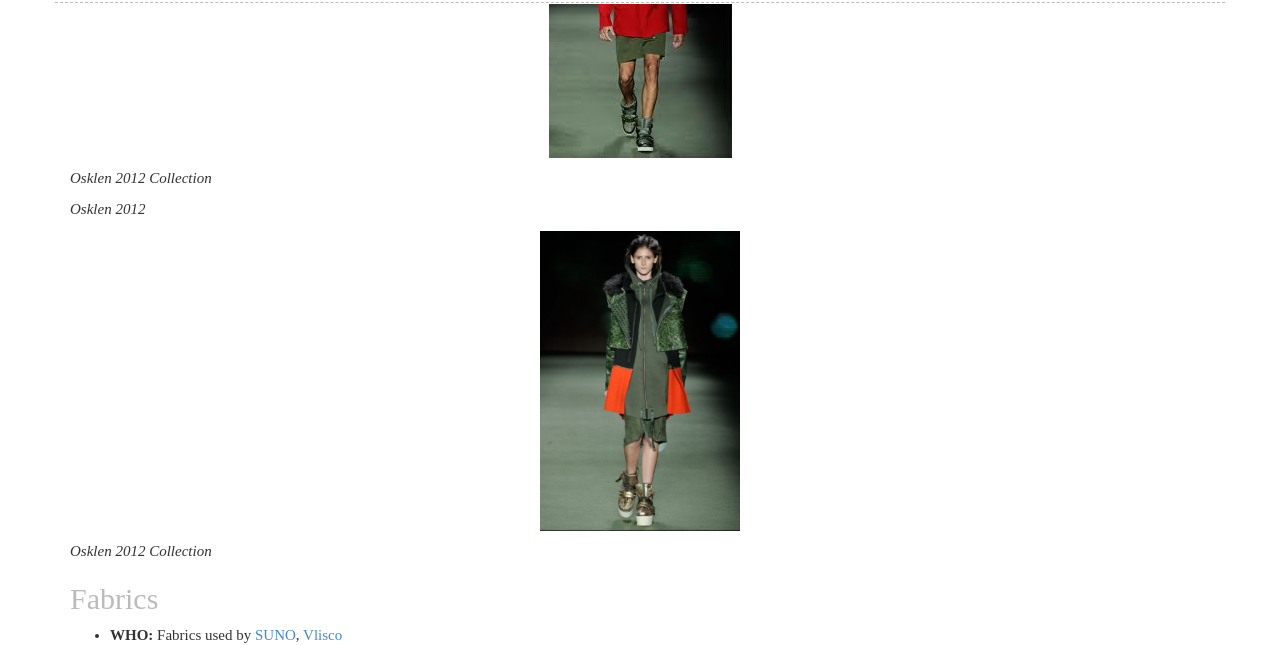
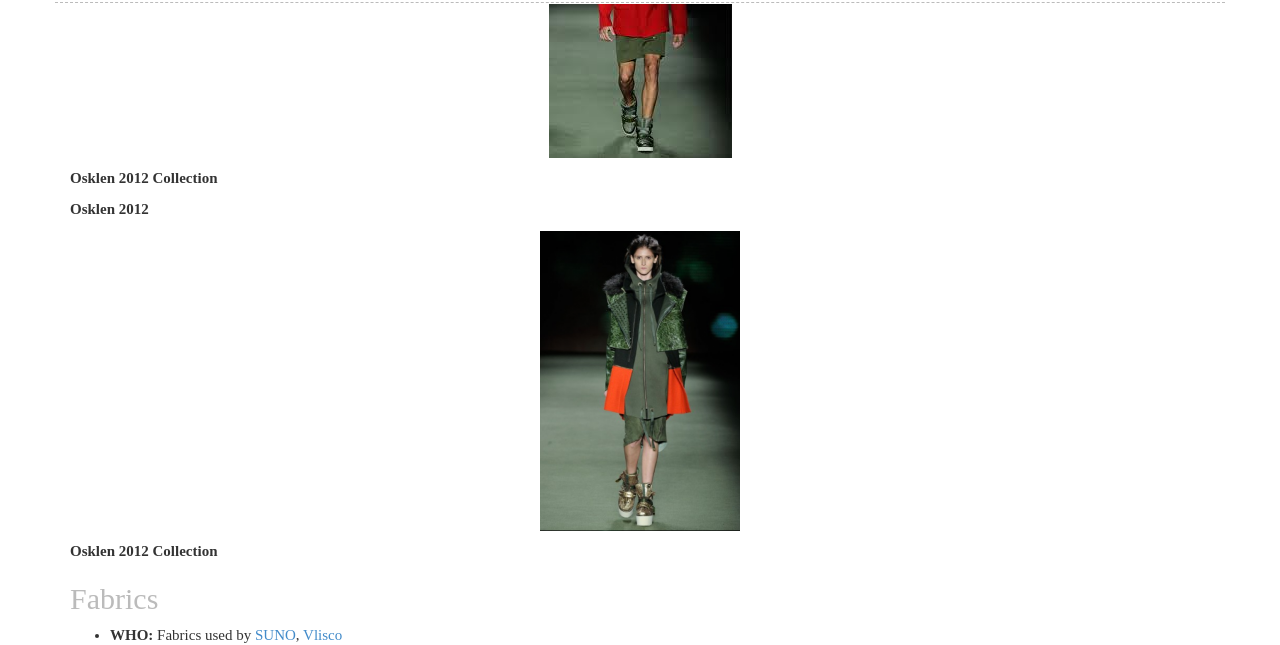
Before and after one commit to seattlemuses/seattlemuses.github.io, a Jekyll site: the page built from _posts/2012-06-20-brands-fabrics-and-designers-that-inspire-us.md, in a window 1280 px wide and 900 px high, scrolled down 638 px. Shown: the part 87-732 px from the top of the window. Built offline with Jekyll 4.4.1, drawn with Linux system fonts in a browser that asks for light colours; nearby versions of some CDN libraries.

```diff
--- a/_posts/2012-06-20-brands-fabrics-and-designers-that-inspire-us.md
+++ b/_posts/2012-06-20-brands-fabrics-and-designers-that-inspire-us.md
@@ -21,13 +21,13 @@ Colorful, meaningful, willful, careful mark the brands, fabrics and designers th
 - **WHY we like it:** Osklen uses the most innovative eco-fabrics in its collections, such as pupunha wood for belts, fish skin for shoes and PET from recycled plastic bottles. Oskar Metsavaht is also an environmentalist and founder of [e-Institute](http://www.institutoe.org.br/parceiros), a non-profit organization dedicated to raising awareness for sustainable human development.
 
 ![Osklen](/assets/osklen-man1.jpg)
-*Osklen 2012 Collection*
+**Osklen 2012 Collection**
 
-*Osklen 2012*
+**Osklen 2012**
 
 ![](/assets/osklen-lady1.png)
 
-*Osklen 2012 Collection*
+**Osklen 2012 Collection**
 
 ## Fabrics
 + **WHO:** Fabrics used by [SUNO](http://www.sunony.com/), [Vlisco](http://www.vlisco.com/)
```
